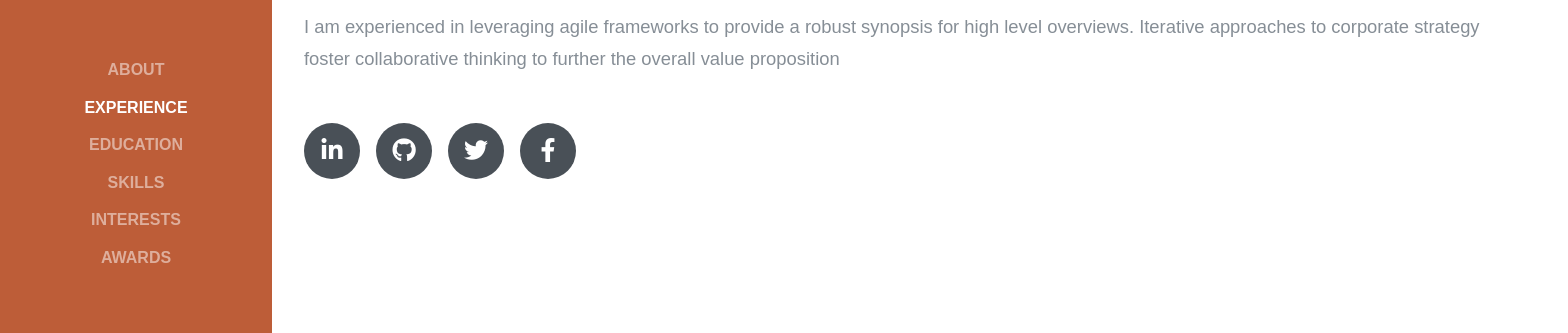
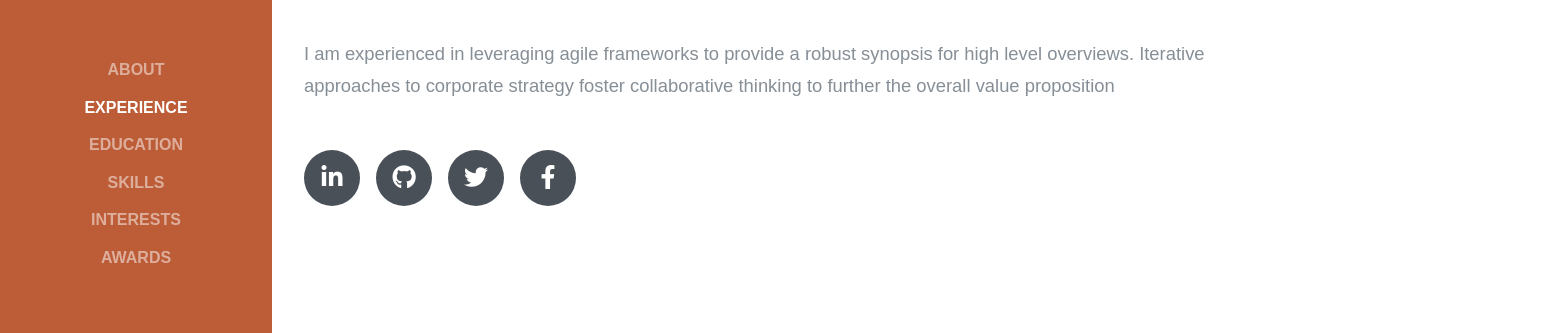
Before and after one commit to Dmytro1991ua/Resume, a plain HTML site: page index.html in a window 1280 px wide. Shown: the part 345-678 px from the top of the page, 1568 px wide, since content can reach past the window. Drawn offline with nearby package versions, Linux system fonts and the light colour scheme; a web font is replaced by a local one.

Commit message:
changed CSS

```diff
--- a/css/main.css
+++ b/css/main.css
@@ -1,5 +1,7 @@
-@import url('https://fonts.googleapis.com/css?family=Saira+Extra+Condensed:200,400,500,700,800&display=swap');
-@import url('https://fonts.googleapis.com/css?family=Muli:300,400,500,700,800&display=swap');
+@import url("https://fonts.googleapis.com/css?family=Saira+Extra+Condensed:200,400,500,700,800&display=swap");
+
+@import url("https://fonts.googleapis.com/css?family=Muli:300,400,500,700,800&display=swap");
+
 :root {
     --sidenav-header-years-colors: #bd5d38;
     --img-border: rgba(255, 255, 255, .2);
@@ -16,7 +18,6 @@ body {
     height: 100%;
     scroll-behavior: smooth;
 }
-
 
 /* =================================== SideNav ============================================= */
 
@@ -74,6 +75,7 @@ body {
         width: 17rem;
         height: 100vh;
     }
+
     .sidenav::before {
         content: " ";
         position: absolute;
@@ -84,27 +86,28 @@ body {
         background-color: var(--sidenav-header-years-colors);
         z-index: 3;
     }
+
     .sidenav-items {
         justify-content: center;
         align-items: center;
         height: auto;
     }
+
     .sidenav-name {
         display: none;
     }
+
     .sidenav-img img {
         display: block;
         position: relative;
         z-index: 3;
         max-width: 10rem;
         max-height: 10rem;
-        border: 0.7rem solid rgba(255,255,255,.2);
+        border: 0.7rem solid rgba(255, 255, 255, 0.2);
         border-radius: 50%;
         margin-top: 10rem;
-
     }
 }
-
 
 /* ====== toggle button ===== */
 
@@ -168,11 +171,11 @@ body {
     .sidenav-burger-div {
         display: none;
     }
+
     .sidenav-burger {
         display: none;
     }
 }
-
 
 /* === navbar === */
 
@@ -233,24 +236,25 @@ body {
         height: 100%;
         position: relative;
     }
+
     .navbar-items {
         justify-content: center;
         align-items: center;
         padding: 0;
         margin-top: 5rem;
     }
+
     .navbar-items {
         padding: 3rem 0 0 0;
         margin: 0;
     }
+
     .sidenav-burger {
         display: none;
     }
 }
 
-
 /* ================================= Section 1 - Developer's information ===================== */
-
 
 /* Developer name */
 
@@ -280,7 +284,6 @@ body {
     color: var(--sidenav-header-years-colors);
 }
 
-
 /* Developer address, mail and stuff */
 
 .developer-main-information-subtitle {
@@ -296,6 +299,12 @@ body {
     color: var(--sidenav-header-years-colors);
 }
 
+@media (min-width: 992px) {
+    .developer-main-information {
+        padding: 5rem 1rem;
+        max-width: 74rem;
+    }
+}
 
 /* Short paragraph of Developer's introduction */
 
@@ -308,7 +317,6 @@ body {
     margin: 0;
     margin-bottom: 3rem;
 }
-
 
 /* Social media icons */
 
@@ -343,7 +351,6 @@ body {
 .developer-main-information-social-media-icons a:hover {
     background-color: var(--sidenav-header-years-colors);
 }
-
 
 /* ================================= Section 2 - Experience section ===================== */
 
@@ -406,6 +413,7 @@ body {
         flex-direction: row;
         justify-content: space-between;
     }
+
     .experience__section-titles {
         display: flex;
         flex-direction: column;
@@ -413,12 +421,12 @@ body {
         justify-content: center;
         max-width: 50%;
     }
+
     .experience-section-years {
         width: 18rem;
         text-align: right;
     }
 }
-
 
 /* ================================= Section 3 - Education section ===================== */
 
@@ -482,7 +490,6 @@ body {
     font-weight: 400;
     color: var(--sidenav-header-years-colors);
 }
-
 
 /* ================================= Section 4 - Skills ===================== */
 
@@ -552,7 +559,6 @@ body {
     margin-bottom: 0.2rem;
 }
 
-
 /* ================================= Section 4 - Interests===================== */
 
 .interests {
@@ -579,7 +585,6 @@ body {
 .interests-container p:nth-child(3) {
     margin-bottom: 0;
 }
-
 
 /* ================================= Section 4 - Awards ===================== */
 
@@ -612,16 +617,16 @@ body {
     color: var(--award-trophy-color);
 }
 
+@media (min-width: 992px) {
+    .wrapper {
+        margin-left: 18rem;
+        min-width: none;
+        max-height: none;
+    }
+}
+
 @media (min-width: 768px) {
     .wrapper {
         margin-top: 5rem;
     }
 }
-
-@media (min-width: 992px) {
-    .wrapper {
-        margin-left: 18rem;
-        width: 100%;
-        height: 100vh;
-    }
-}
```
